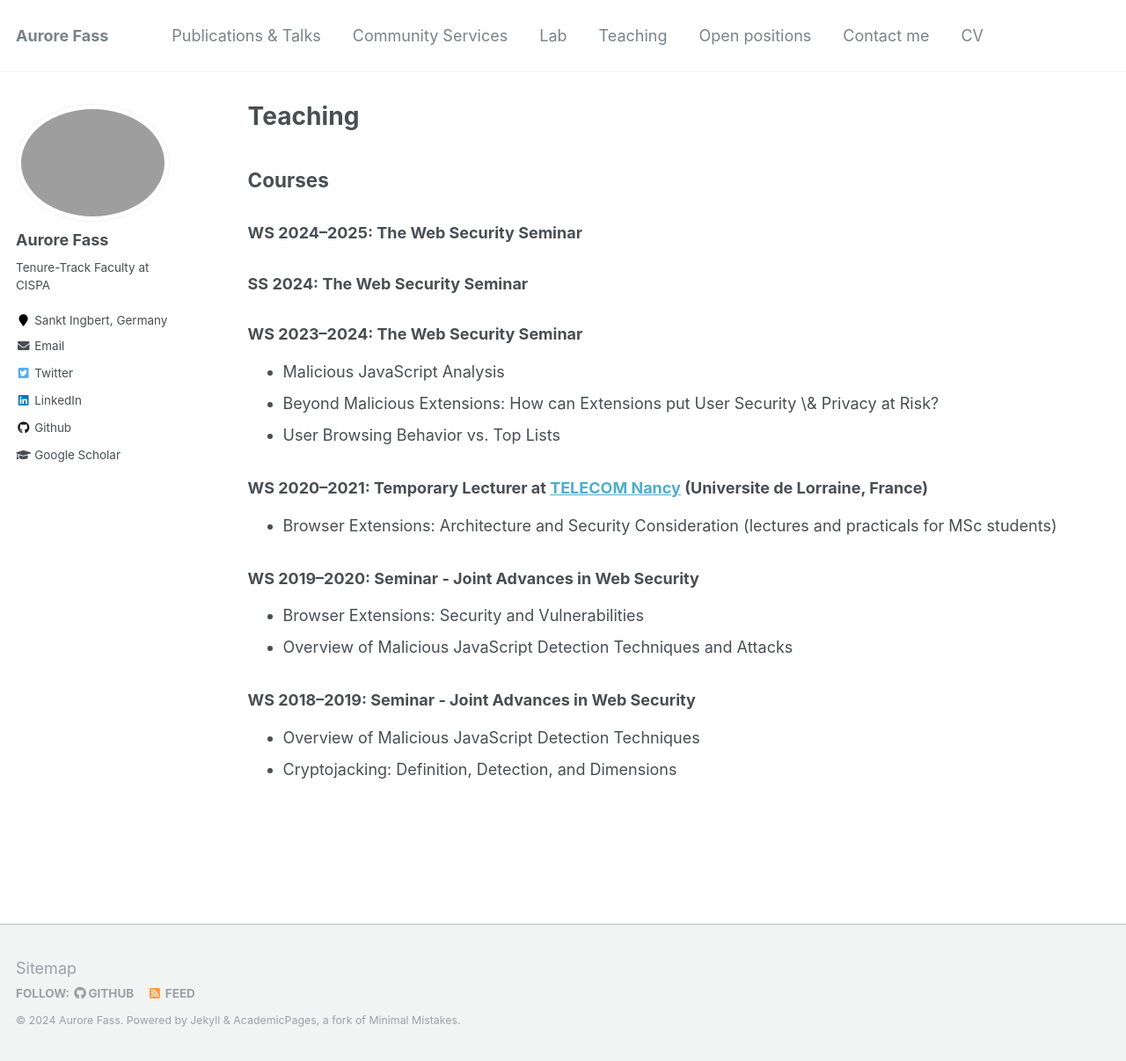
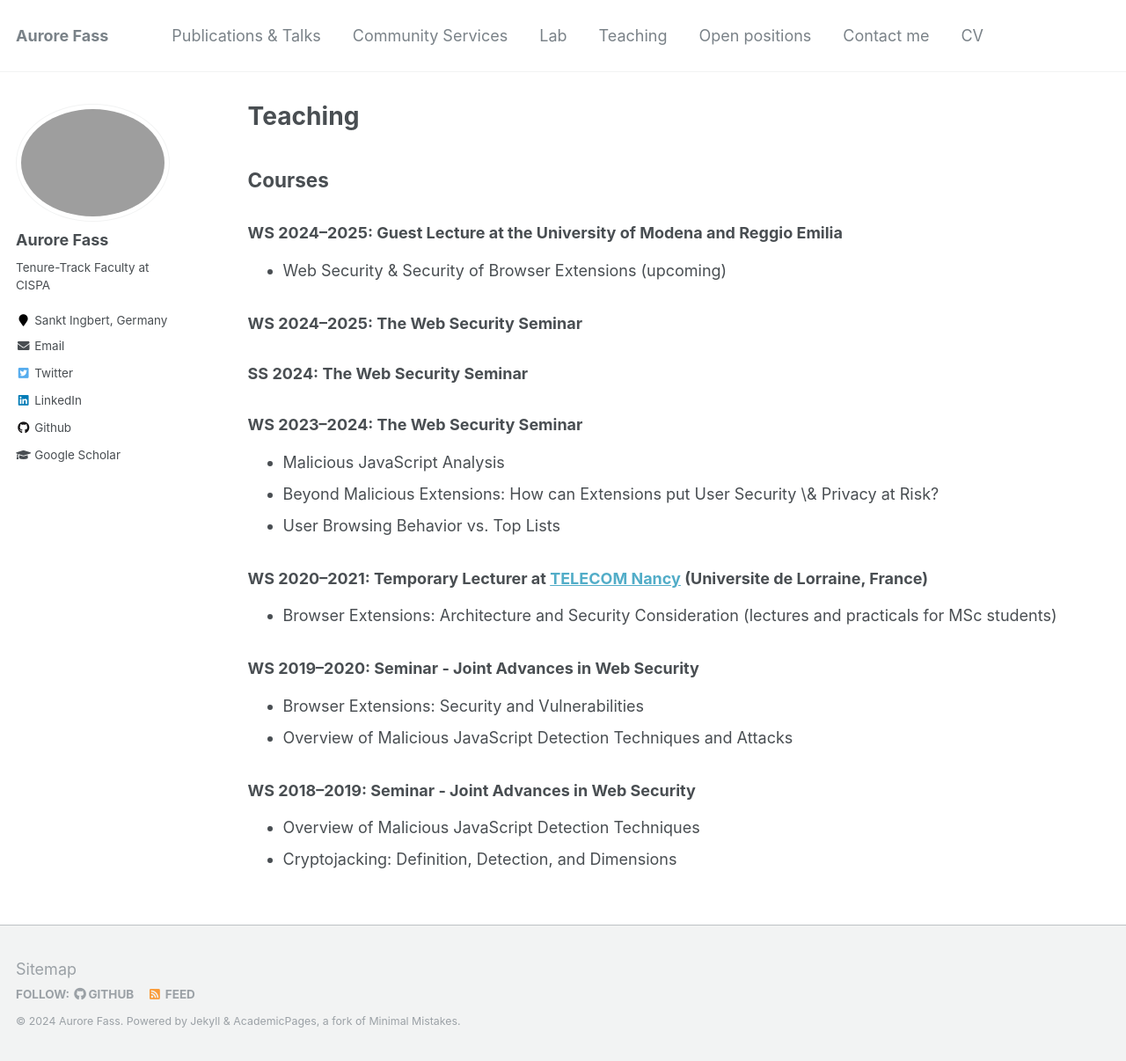
Before and after one commit to Aurore54F/aurore54f.github.io, a Jekyll site: the page built from _pages/teaching.md, in a window 1280 px wide and 1206 px high. Shown: the whole window at 88% size. Built offline with Jekyll 4.4.1, drawn with Linux system fonts in a browser that asks for light colours.

Commit message:
Minor updates

```diff
--- a/_pages/teaching.md
+++ b/_pages/teaching.md
@@ -8,6 +8,9 @@ author_profile: true
 {% include base_path %}
 
 ## Courses
+
+### WS 2024--2025: Guest Lecture at the University of Modena and Reggio Emilia
+* Web Security & Security of Browser Extensions (upcoming)
 
 ### WS 2024--2025: The Web Security Seminar
 
```
Also changed, not shown: 1 other file.
